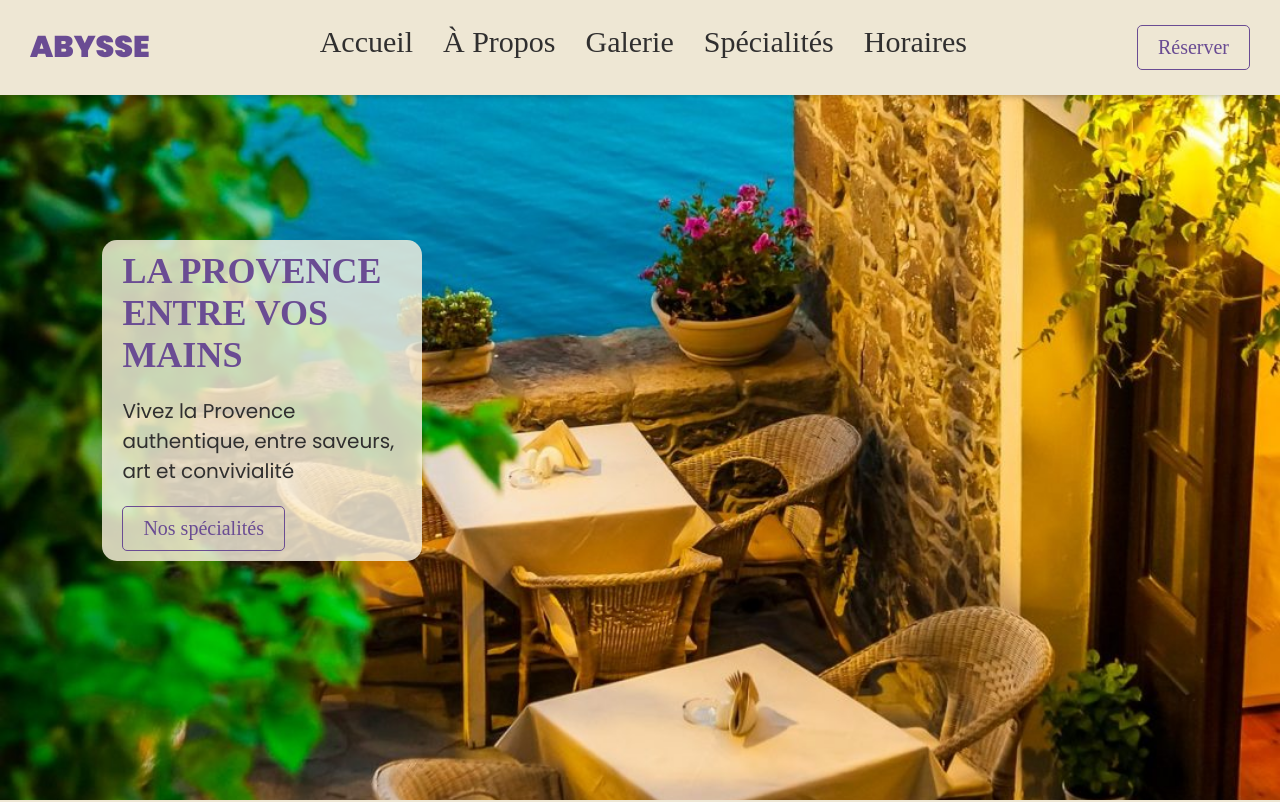
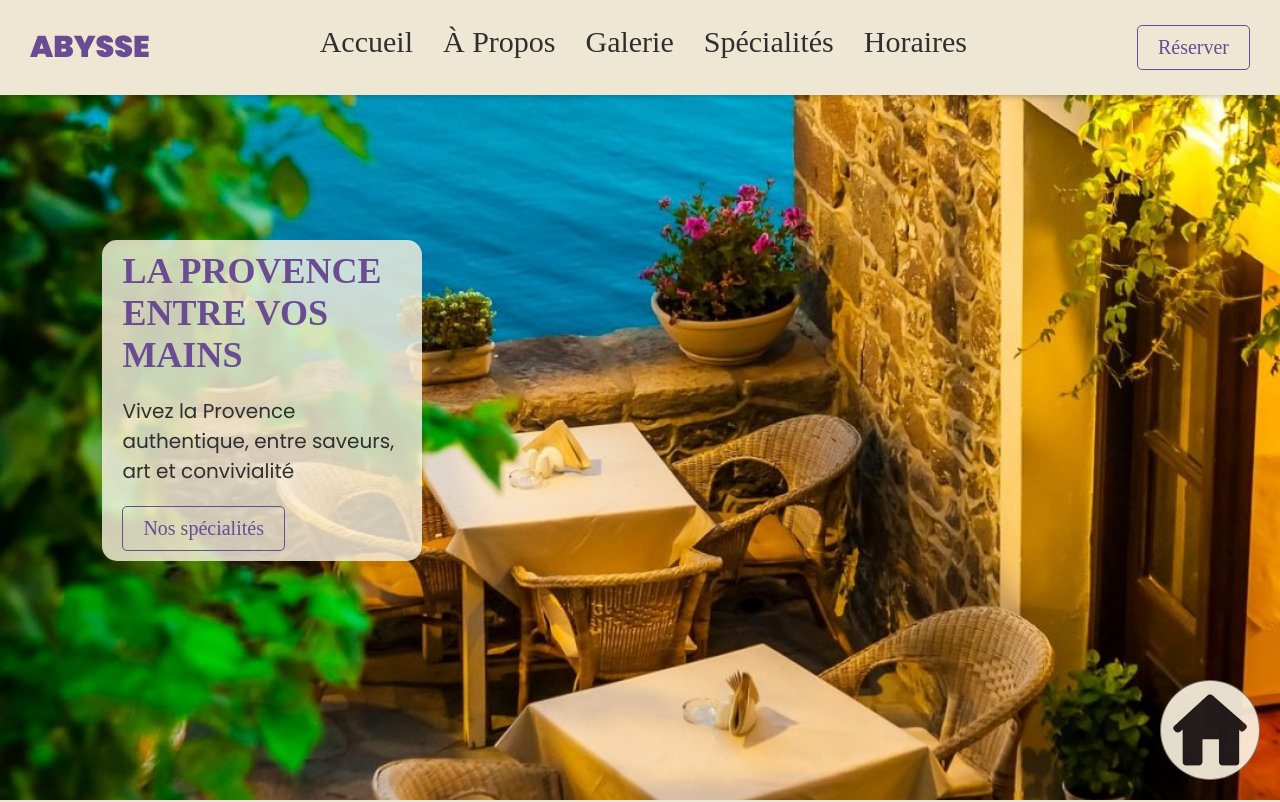
Before and after one commit to BNK4970/TP-web, a plain HTML site: page index.html in a window 1280 px wide. Shown: the top 802 px of the page. Drawn offline with Linux system fonts and the light colour scheme; a web font is replaced by a local one.

Commit message:
ajout bouton home

```diff
--- a/index.html
+++ b/index.html
@@ -19,7 +19,6 @@
    <!-- Style -->
    <link rel="stylesheet" href="./style.css" />
 </head>
-
 <body>
    <header>
       <p><a href="#hero">ABYSSE</a></p>
@@ -36,6 +35,7 @@
       <!-- Bouton Réserver -->
       <a class="btn-reserver" href="#reservation">Réserver</a>
    </header>
+   <a id="home" href="#"><img src="./assets/home.png" alt="logo home"></a>
    <!-- Section Héro -->
    <section id="hero">
       <article>
--- a/style.css
+++ b/style.css
@@ -96,6 +96,35 @@ nav ul li a:hover {
    background-color: #513c86;
    color: white;
 }
+
+#home {
+   display: flex;
+   align-items: center;
+   justify-content: center;
+   position: fixed;
+   right: 20px;
+   bottom: 20px;
+   cursor: pointer;
+   z-index: 10000;
+   opacity: 0.9;
+}
+#home img {
+   height: 100px;
+   width: 100px;
+   border-radius: 50%;
+   background-color: var(--jaune);
+   border: solid rgba(0, 0, 0, 0.5) 0.5px;
+
+}
+
+#home:hover {
+   scale: 1.1;
+   transition: all 0.5s;
+   opacity: 1;
+   border-radius: 50%;
+}
+
+
 
 #hero {
    height: 100vh;
```
Also changed, not shown: assets/home.png (added).
